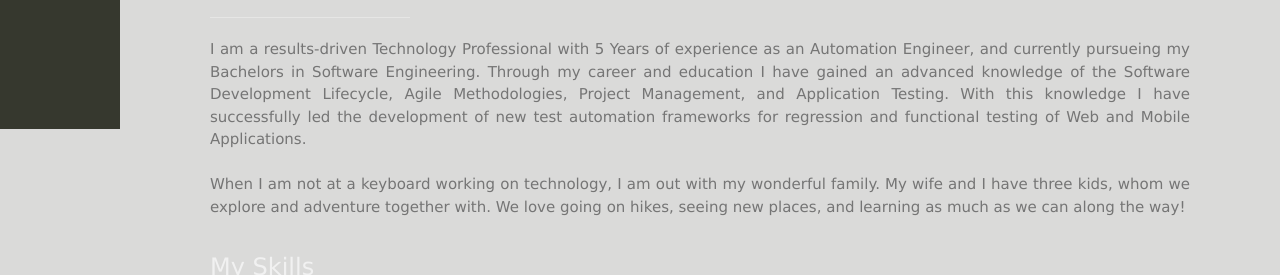
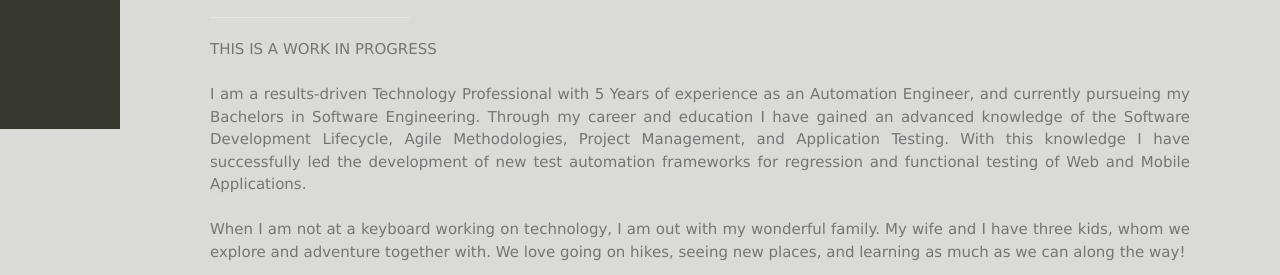
Before and after one commit to scottlofty/scottlofty.github.io, a plain HTML site: page index.html in a window 1280 px wide. Shown: the part 671-946 px from the top of the page. Drawn offline with nearby package versions, Linux system fonts and the light colour scheme.

Commit message:
Update index.html
Added WIP Message to page

```diff
--- a/index.html
+++ b/index.html
@@ -87,7 +87,8 @@ text {color: #36382E;}
   <div class="w3-content w3-justify w3-text-grey w3-padding-64" id="about">
     <h2 class="w3-text-black">Scott Loftesness</h2>
     <hr style="width:200px" class="w3-opacity">
-    <p>I am a results-driven Technology Professional with 5 Years of experience as an Automation Engineer, and currently pursueing my Bachelors in Software Engineering. Through my career and education I have gained an advanced knowledge of the
+    <p>THIS IS A WORK IN PROGRESS<br><br>
+        I am a results-driven Technology Professional with 5 Years of experience as an Automation Engineer, and currently pursueing my Bachelors in Software Engineering. Through my career and education I have gained an advanced knowledge of the
         Software Development Lifecycle, Agile Methodologies, Project Management, and Application Testing. With this knowledge I have successfully led the development of new test automation frameworks for regression and functional testing of Web and Mobile Applications. <br>
         <br>
         When I am not at a keyboard working on technology, I am out with my wonderful family. My wife and I have three kids, whom we explore and adventure together with. We love going on hikes, seeing new places, and learning as much as we can along the way!
```
